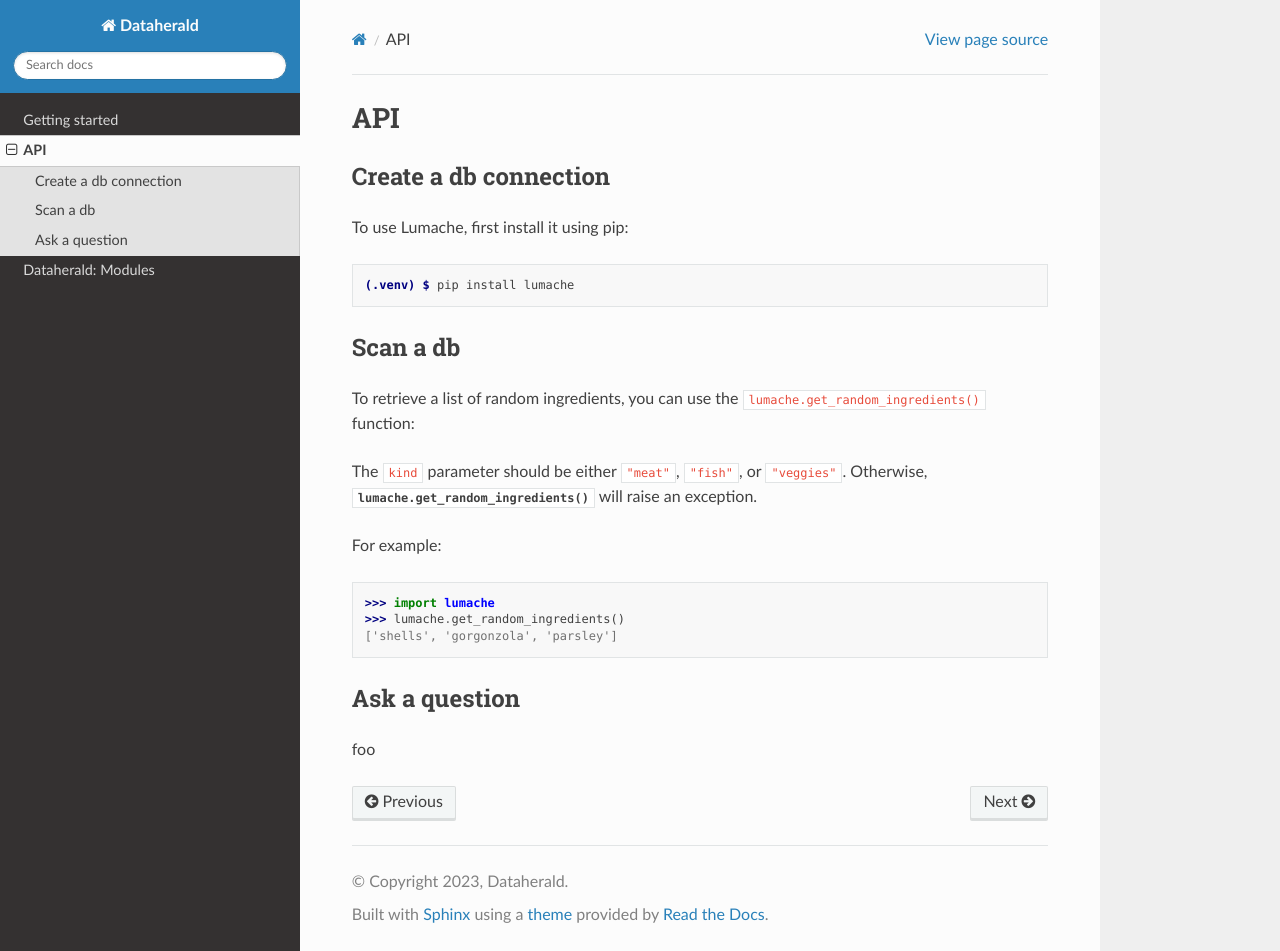
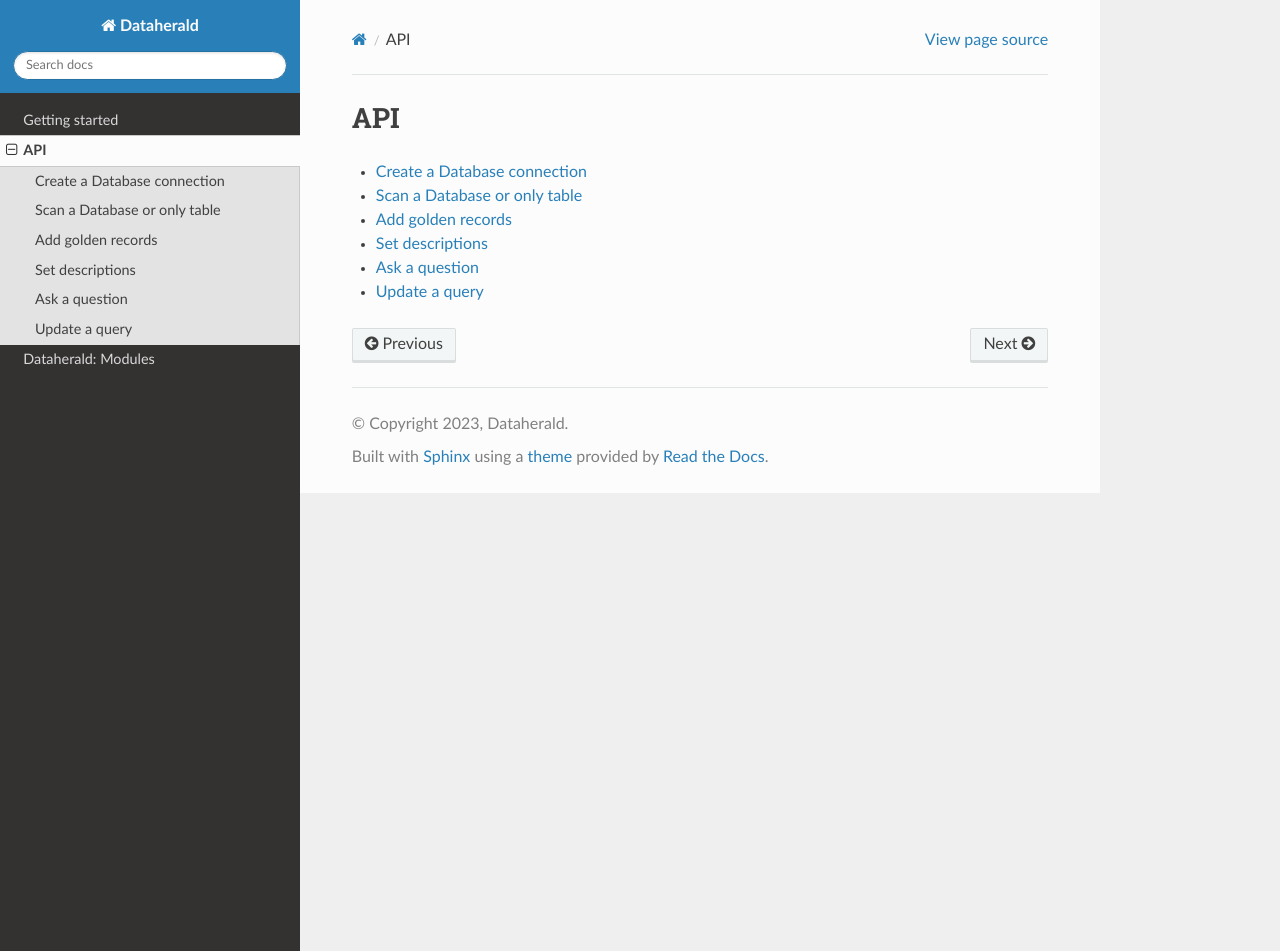
Before and after one commit to Dataherald/dataherald, a Sphinx documentation site: the page built from docs/api.rst, in a window 1280 px wide and 951 px high. Built offline with Sphinx 7.4.7 and the Read the Docs theme 2.0.0, drawn with Linux system fonts in a browser that asks for light colours.

Commit message:
Adds documentation for add descriptions endpoint

```diff
--- /dev/null
+++ b/docs/api.add_descriptions.rst
@@ -0,0 +1,77 @@
+Set descriptions
+=======================
+
+To return an accurate response set descriptions per table and column.
+
+Request this ``PATCH`` endpoint::
+
+   /api/v1/scanned-db/{db_name}/{table_name}
+
+
+**Parameters**
+
+.. csv-table::
+   :header: "Name", "Type", "Description"
+   :widths: 15, 10, 30
+
+   "db_name", "String", "Database name, ``Required``"
+   "table_name", "String", "Table name, ``Required``"
+
+**Request body**
+
+.. code-block:: rst
+
+   {
+      "description": "string", #optional
+      "columns": [ #optional
+        {
+          "name": "string",
+          "description": "string"
+        }
+      ]
+    }
+
+**Responses**
+
+HTTP 200 code response
+
+.. code-block:: rst
+
+    true
+
+**Example 1**
+
+Only set a table description
+
+.. code-block:: rst
+
+   curl -X 'PATCH' \
+  '<host>/api/v1/scanned-db/foo_db/foo_table' \
+  -H 'accept: application/json' \
+  -H 'Content-Type: application/json' \
+  -d '{
+        "description": "Only set a table description"
+    }'
+
+**Example 2**
+
+Only set columns descriptions
+
+.. code-block:: rst
+
+   curl -X 'PATCH' \
+  '<host>/api/v1/scanned-db/foo_db/foo_table' \
+  -H 'accept: application/json' \
+  -H 'Content-Type: application/json' \
+  -d '{
+      "columns": [
+        {
+          "name": "column1",
+          "description": "Set column1 description"
+        },
+        {
+          "name": "column2",
+          "description": "Set column2 description"
+        }
+      ]
+    }'
--- /dev/null
+++ b/docs/api.database.rst
@@ -0,0 +1,78 @@
+Create a Database connection
+=======================
+
+To create a database connection, currently it only supports these db managers
+`databricks`, `postgresql`, `snowflake`, `bigquery` and databases behind a VPN using a SSH tunnel.
+
+Request this ``POST`` endpoint::
+
+   /api/v1/database
+
+
+
+**Request body**
+
+.. code-block:: rst
+
+   {
+      "db_alias": "string",
+      "use_ssh": true,
+      "connection_uri": "string",
+      "ssh_settings": {
+        "db_name": "v2_real_estate",
+        "host": "string",
+        "username": "string",
+        "password": "string",
+        "remote_host": "string",
+        "remote_db_name": "string",
+        "remote_db_password": "string",
+        "private_key_path": "string",
+        "private_key_password": "string",
+        "db_driver": "string"
+      }
+    }
+
+**Responses**
+
+HTTP 200 code response
+
+.. code-block:: rst
+
+    true
+
+**Example 1**
+
+Only set a table description
+
+.. code-block:: rst
+
+   curl -X 'PATCH' \
+  '<host>/api/v1/scanned-db/foo_db/foo_table' \
+  -H 'accept: application/json' \
+  -H 'Content-Type: application/json' \
+  -d '{
+        "description": "Only set a table description"
+    }'
+
+**Example 2**
+
+Only set columns descriptions
+
+.. code-block:: rst
+
+   curl -X 'PATCH' \
+  '<host>/api/v1/scanned-db/foo_db/foo_table' \
+  -H 'accept: application/json' \
+  -H 'Content-Type: application/json' \
+  -d '{
+      "columns": [
+        {
+          "name": "column1",
+          "description": "Set column1 description"
+        },
+        {
+          "name": "column2",
+          "description": "Set column2 description"
+        }
+      ]
+    }'
--- /dev/null
+++ b/docs/api.golden_record.rst
@@ -0,0 +1,4 @@
+Add golden records
+=======================
+
+foo
--- /dev/null
+++ b/docs/api.question.rst
@@ -0,0 +1,4 @@
+Ask a question
+=======================
+
+foo
--- a/docs/api.rst
+++ b/docs/api.rst
@@ -1,33 +1,10 @@
 API
 =======================
 
-.. _api:
-
-Create a db connection
------------------------
-
-To use Lumache, first install it using pip:
-
-.. code-block:: console
-
-   (.venv) $ pip install lumache
-
-Scan a db
-----------------
-
-To retrieve a list of random ingredients,
-you can use the ``lumache.get_random_ingredients()`` function:
-
-The ``kind`` parameter should be either ``"meat"``, ``"fish"``,
-or ``"veggies"``. Otherwise, :py:func:`lumache.get_random_ingredients`
-will raise an exception.
-
-For example:
-
->>> import lumache
->>> lumache.get_random_ingredients()
-['shells', 'gorgonzola', 'parsley']
-
-Ask a question
-----------------
-foo
+.. toctree::
+    api.database
+    api.scan_database
+    api.golden_record
+    api.add_descriptions
+    api.question
+    api.update_query
--- /dev/null
+++ b/docs/api.scan_database.rst
@@ -0,0 +1,4 @@
+Scan a Database or only table
+=======================
+
+foo
--- /dev/null
+++ b/docs/api.update_query.rst
@@ -0,0 +1,4 @@
+Update a query
+=======================
+
+foo
```
